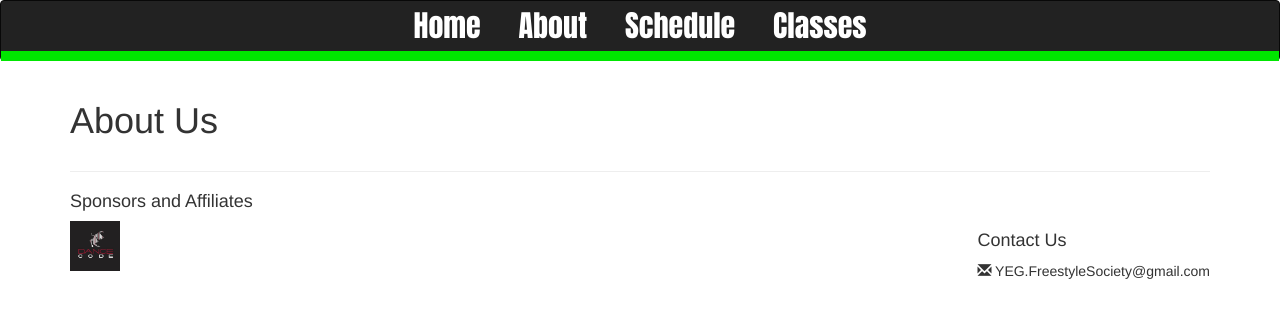
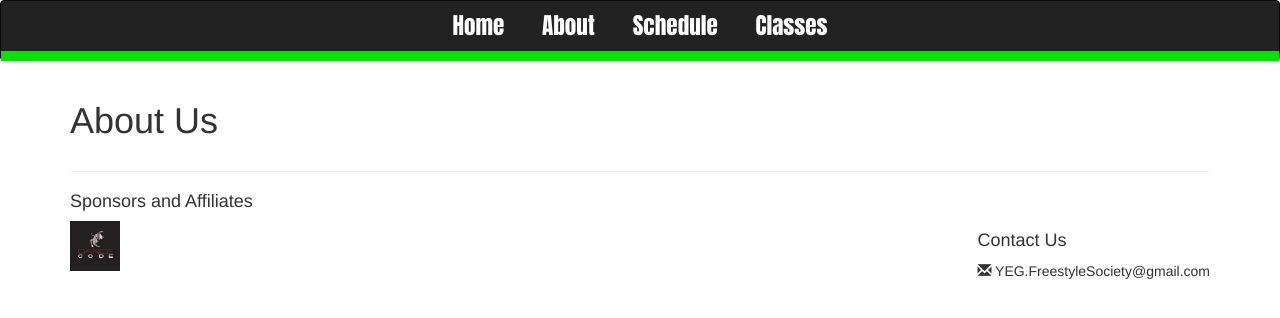
Before and after one commit to linhub15/freestyle-movement-site, a PHP site: page /about.html in a window 1280 px wide. Shown: the top 318 px of the page. Run offline with PHP 8.4, Linux system fonts and the light colour scheme; some libraries are stand-ins or nearby versions.

Commit message:
Changed font size

```diff
--- a/css/site.css
+++ b/css/site.css
@@ -12,7 +12,7 @@
 	float: none;
 	display: inline-block;
 	font-family: Impact, sans-serif;
-	font-size: 30px;
+	font-size: 165%;
  }
 
  .navbar .nav > li > a {
```
